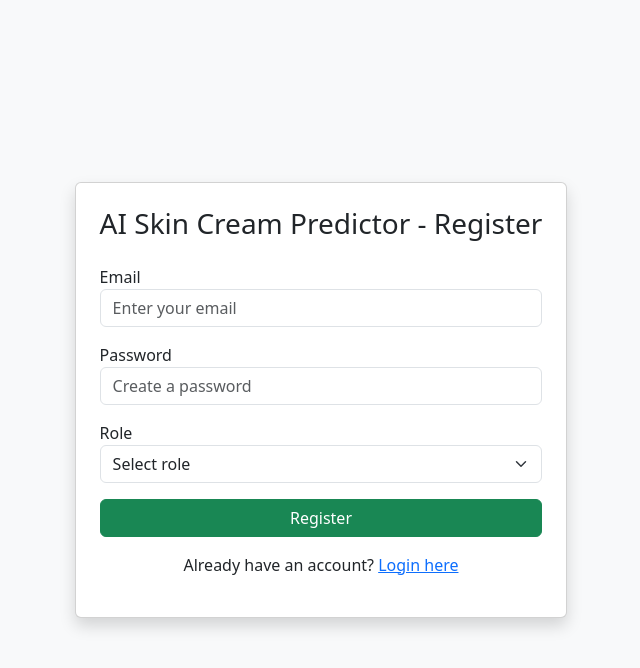
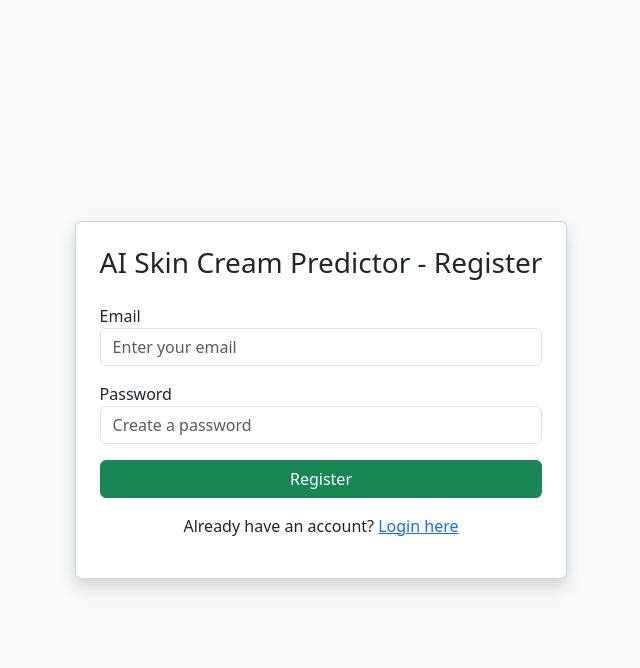
Before and after one commit to Aromalarc/ArAiSkin, a Flask app: page /register in a window 1280 px wide. Shown: the top 668 px of the page, without its empty margins (319-959 px from the left). Run offline with Flask 3, Linux system fonts and the light colour scheme; parts of the project's set-up code (start-up, migrations or seed data) failed here and were passed over.

Commit message:
Update register.html

```diff
--- a/templates/register.html
+++ b/templates/register.html
@@ -218,17 +218,9 @@
         <input type="password" name="password" class="form-control" required placeholder="Create a password">
     </div>
 
-            <div class="mb-3">
-                <label>Role</label>
-                <select name="role" class="form-select" required>
-                    <option value="">Select role</option>
-                    <option value="doctor">Doctor</option>
-                    <option value="patient">Patient</option>
-                </select>
-            </div>
-
     <button type="submit" class="btn btn-success w-100">Register</button>
 </form>
+
 
         <p class="text-center mt-3">
             Already have an account? <a href="/login">Login here</a>
```
Lines whose indentation alone changed are shown as unchanged.
